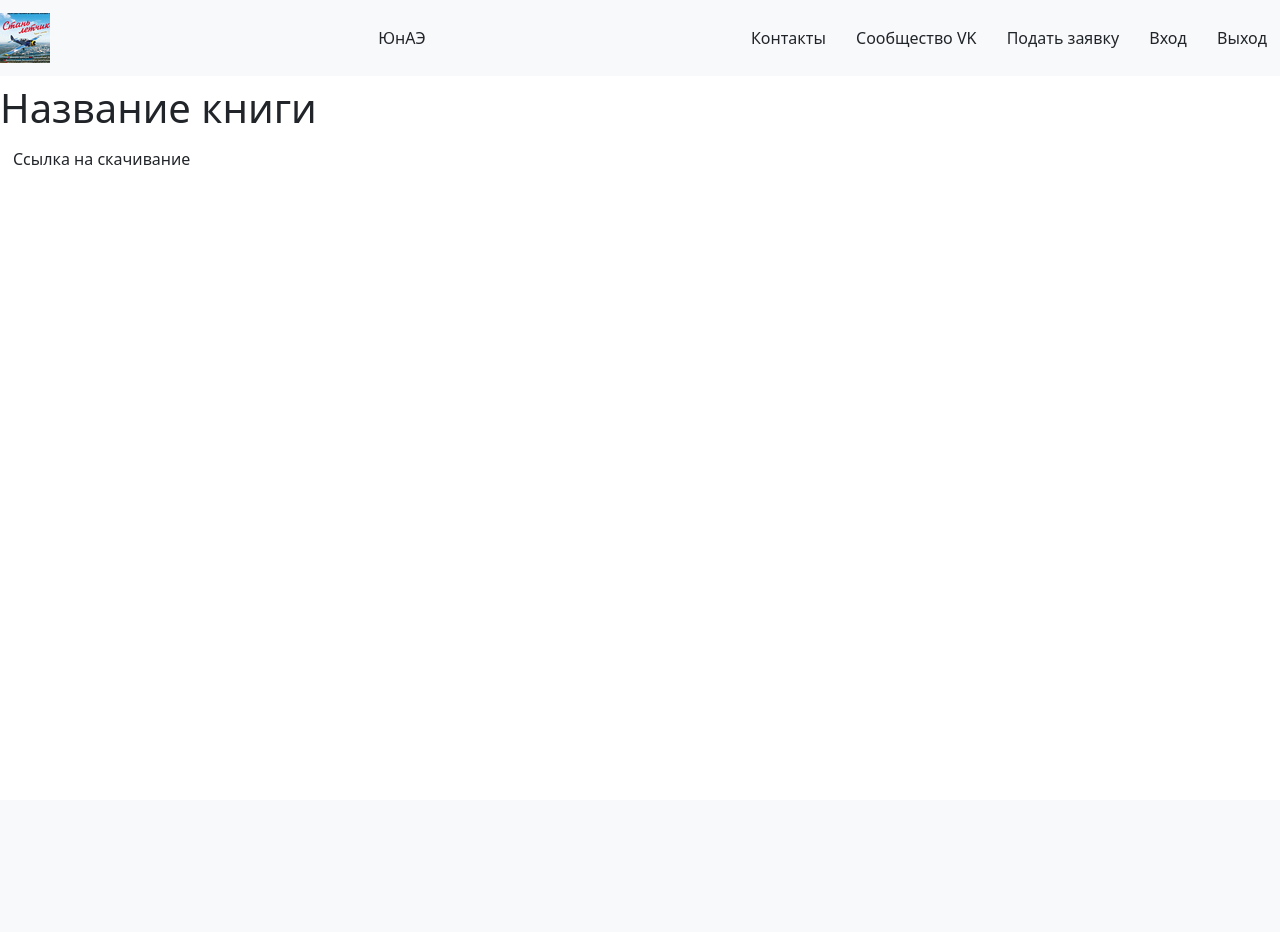
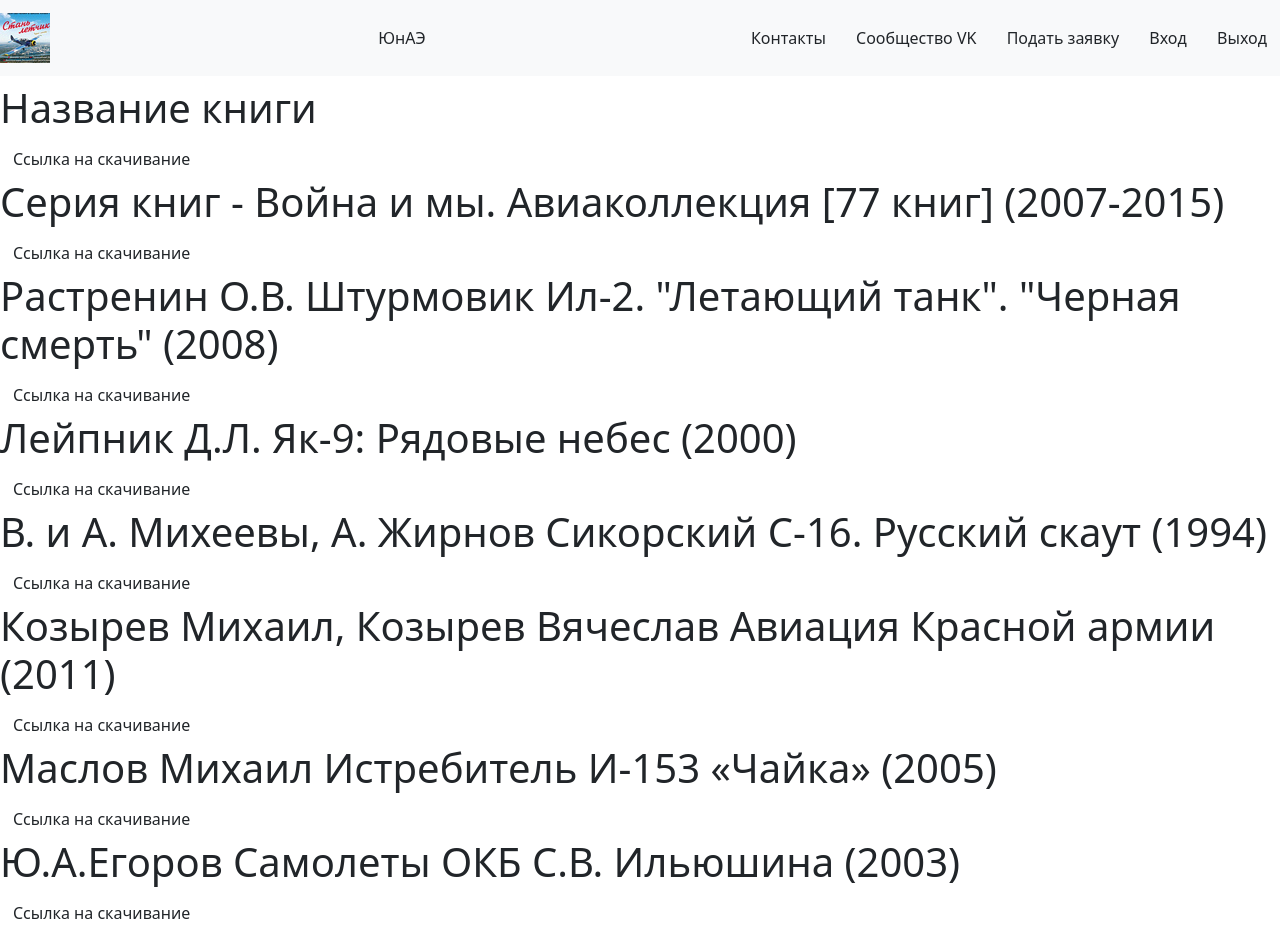
Before and after one commit to K1ri4/WYAS, a Flask app: template templates/books.html in a window 1280 px wide. Before the commit the page ends 165 px from the top, so only its background shows below. Run offline with Flask 3, Linux system fonts and the light colour scheme; the template is opened without the code that fills it, so the values that code supplies are empty; some libraries are stand-ins or nearby versions.

Commit message:
Update books.html

```diff
--- a/templates/books.html
+++ b/templates/books.html
@@ -4,6 +4,19 @@
 <div class="news--block">
     <h1>Название книги</h1>
     <a href="" class="btn btn-md btn-default">Ссылка на скачивание</a>
-    <img src="" class="d-inline-block align-top">
+    <h1>Серия книг - Война и мы. Авиаколлекция [77 книг] (2007-2015)</h1>
+    <a href="https://disk.yandex.ru/d/CIgK89iFTon5RQ" class="btn btn-md btn-default">Ссылка на скачивание</a>
+    <h1>Растренин О.В. Штурмовик Ил-2. "Летающий танк". "Черная смерть" (2008)</h1>
+    <a href="https://vk.com/doc247409661_672648158?hash=XSmzDazshDNgZ2aai518UvbE1Etnvis2AOCEtaFJ5Qo&dl=T21hACz3s4hP2GEVfvTwL3SmVfjAK2dXQX6tGPJlCfs" class="btn btn-md btn-default">Ссылка на скачивание</a>
+    <h1>Лейпник Д.Л. Як-9: Рядовые небес (2000)</h1>
+    <a href="https://vk.com/doc247409661_672612300?hash=NWvbz5J59W72LbUod8AoLqGamZRdLdKnNU1iNAFQVkg&dl=5V8yVRou2Re8bQB3N86roSu7VnNIdwPEBdIVqAwyBIL" class="btn btn-md btn-default">Ссылка на скачивание</a>
+    <h1>В. и А. Михеевы, А. Жирнов Сикорский C-16. Русский скаут (1994)</h1>
+    <a href="https://vk.com/doc247409661_672386024?hash=5OLW1zWnqvEZxjr1dgp5ZTraEVgNxEwzD5L7vbkdMLc&dl=L0xhzMacXy4Yzmd4pq8VTAUvRAluoT514bOxpvux5xo" class="btn btn-md btn-default">Ссылка на скачивание</a>
+    <h1>Козырев Михаил, Козырев Вячеслав Авиация Красной армии (2011)</h1>
+    <a href="https://vk.com/doc247409661_672109873?hash=DEqgXMb9aLQ07WGABWjBTVdb0RI1ZUzB5GdDTpwyqb0&dl=5Sx1sn6JLFIvddc6b8LcWoKlmUy0CQydkJoRAUJw6s0" class="btn btn-md btn-default">Ссылка на скачивание</a>
+    <h1>Маслов Михаил Истребитель И-153 «Чайка» (2005)</h1>
+    <a href="https://vk.com/doc247409661_672037103?hash=z49SeFJyz5XuMkjFL4nZwk6pTWbezJJVKisdl4Nig98&dl=BKYQJRAqlTivBoirWQf48ZZkRQ4JVyUANkpAFuvQP0P" class="btn btn-md btn-default">Ссылка на скачивание</a>
+    <h1>Ю.А.Егоров Самолеты ОКБ С.В. Ильюшина (2003)</h1>
+    <a href="https://vk.com/doc247409661_670886178?hash=d8zzT9wU0kAA59y1JtQmhIP75TS7BAhSLFdCJ7JM2OT&dl=h98UML42EG5rEv4Nxe5QDLZA1m9GjzKoprmfojLBxeo" class="btn btn-md btn-default">Ссылка на скачивание</a>
 </div>
 {% endblock %}
```
